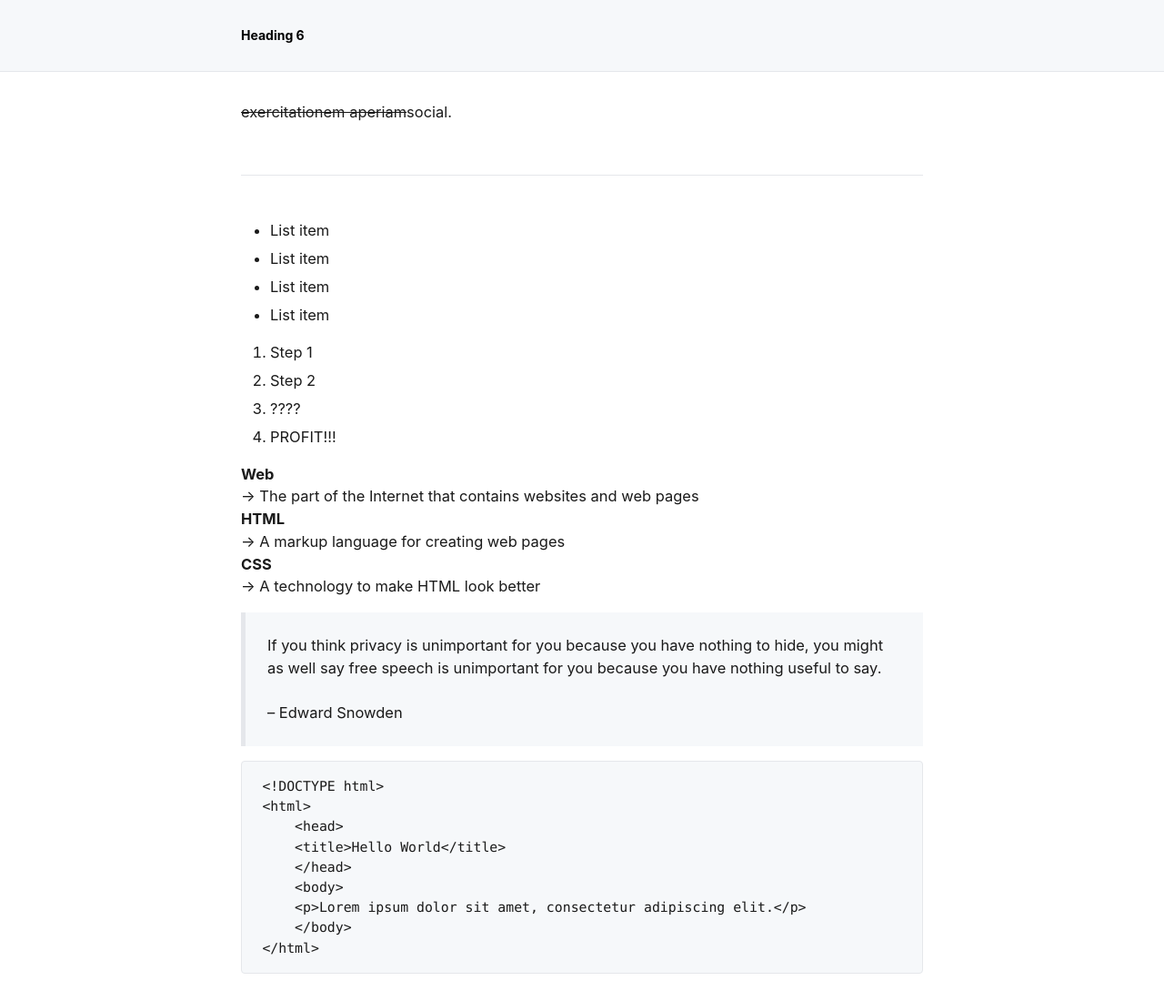
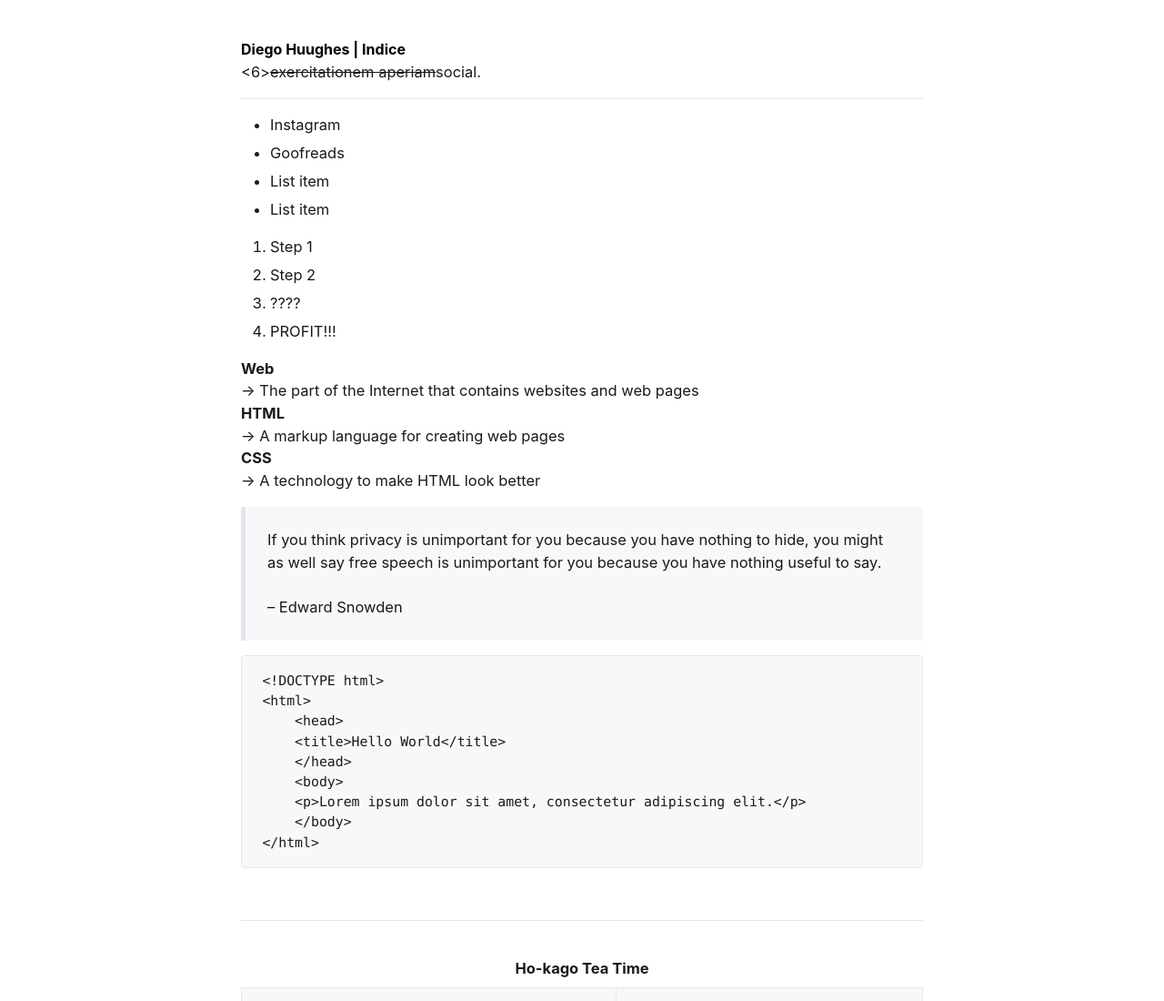
Before and after one commit to diegohughes/links, a plain HTML site: page index.html in a window 1280 px wide. Shown: the top 1100 px of the page at 91% size. Drawn offline with Linux system fonts and the light colour scheme.

Commit message:
Update index.html

```diff
--- a/index.html
+++ b/index.html
@@ -14,16 +14,12 @@
     <link rel="stylesheet" href="main.css">
 </head>
 <body>
-    <header>
-    <h6>Heading 6</h6>
-    </header>
-    <p><s>exercitationem aperiam</s>social.</p>
-    <br>
+    <h5>Diego Huughes | Indice</h5>
+    <6><s>exercitationem aperiam</s>social.</6>
     <hr>
-    <br>
     <ul>
-        <li>List item</li>
-        <li>List item</li>
+        <li>Instagram</li>
+        <li>Goofreads</li>
         <li>List item</li>
         <li>List item</li>
     </ul>
```
